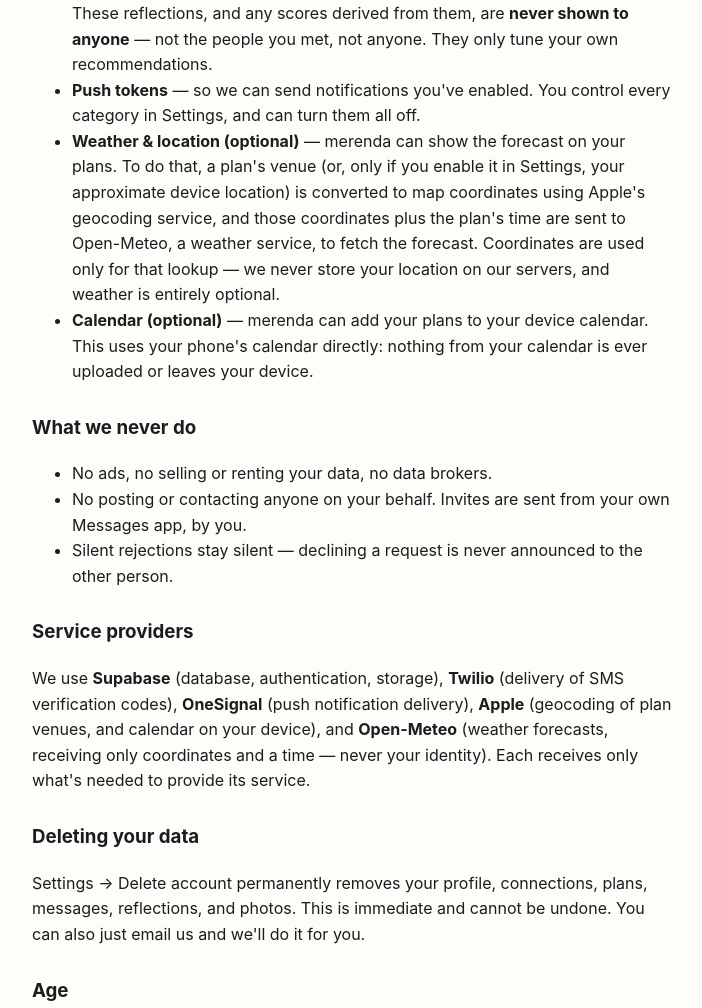
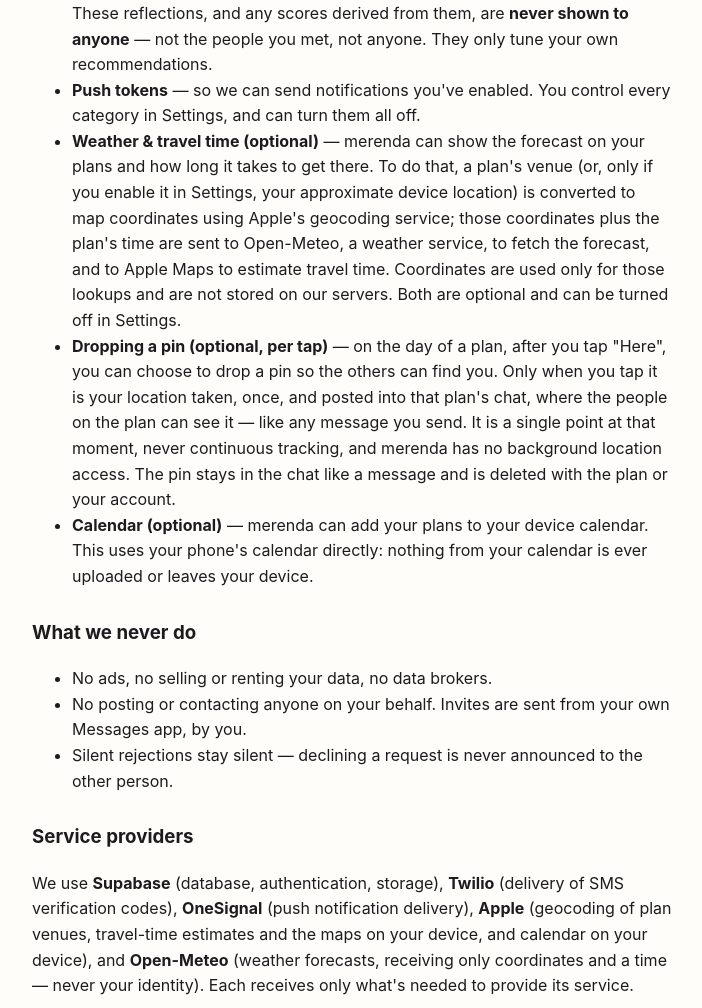
Before and after one commit to dhnightingale/merenda-legal, a plain HTML site: page index.html in a window 1280 px wide. Shown: the part 948-1956 px from the top of the page, without its empty margins (288-990 px from the left). Drawn offline with Linux system fonts and the light colour scheme.

Commit message:
Disclose the day-of pin (per-tap location in a plan's chat) and travel time; bump effective date

```diff
--- a/index.html
+++ b/index.html
@@ -19,7 +19,7 @@
 <body>
 <h1>merenda</h1>
 <h2>Privacy Policy</h2>
-<p><em>Effective August 31, 2026</em></p>
+<p><em>Effective September 19, 2026</em></p>
 
 <p>merenda (formerly Friendli) is a social app for making plans with people you actually want to see. This policy explains what we collect, why, and what we never do with it.</p>
 
@@ -33,7 +33,8 @@
 <li><strong>Plans, availability, and messages</strong> — plans you create or join, your "Open to Plans" windows, and messages, photos, and videos you send in plan chats. Visible only to the people the app's rules say can see them.</li>
 <li><strong>Hangout reflections</strong> — after a hangout you can privately note how it felt. These reflections, and any scores derived from them, are <strong>never shown to anyone</strong> — not the people you met, not anyone. They only tune your own recommendations.</li>
 <li><strong>Push tokens</strong> — so we can send notifications you've enabled. You control every category in Settings, and can turn them all off.</li>
-<li><strong>Weather &amp; location (optional)</strong> — merenda can show the forecast on your plans. To do that, a plan's venue (or, only if you enable it in Settings, your approximate device location) is converted to map coordinates using Apple's geocoding service, and those coordinates plus the plan's time are sent to Open-Meteo, a weather service, to fetch the forecast. Coordinates are used only for that lookup — we never store your location on our servers, and weather is entirely optional.</li>
+<li><strong>Weather &amp; travel time (optional)</strong> — merenda can show the forecast on your plans and how long it takes to get there. To do that, a plan's venue (or, only if you enable it in Settings, your approximate device location) is converted to map coordinates using Apple's geocoding service; those coordinates plus the plan's time are sent to Open-Meteo, a weather service, to fetch the forecast, and to Apple Maps to estimate travel time. Coordinates are used only for those lookups and are not stored on our servers. Both are optional and can be turned off in Settings.</li>
+<li><strong>Dropping a pin (optional, per tap)</strong> — on the day of a plan, after you tap "Here", you can choose to drop a pin so the others can find you. Only when you tap it is your location taken, once, and posted into that plan's chat, where the people on the plan can see it — like any message you send. It is a single point at that moment, never continuous tracking, and merenda has no background location access. The pin stays in the chat like a message and is deleted with the plan or your account.</li>
 <li><strong>Calendar (optional)</strong> — merenda can add your plans to your device calendar. This uses your phone's calendar directly: nothing from your calendar is ever uploaded or leaves your device.</li>
 </ul>
 
@@ -45,7 +46,7 @@
 </ul>
 
 <h3>Service providers</h3>
-<p>We use <strong>Supabase</strong> (database, authentication, storage), <strong>Twilio</strong> (delivery of SMS verification codes), <strong>OneSignal</strong> (push notification delivery), <strong>Apple</strong> (geocoding of plan venues, and calendar on your device), and <strong>Open-Meteo</strong> (weather forecasts, receiving only coordinates and a time — never your identity). Each receives only what's needed to provide its service.</p>
+<p>We use <strong>Supabase</strong> (database, authentication, storage), <strong>Twilio</strong> (delivery of SMS verification codes), <strong>OneSignal</strong> (push notification delivery), <strong>Apple</strong> (geocoding of plan venues, travel-time estimates and the maps on your device, and calendar on your device), and <strong>Open-Meteo</strong> (weather forecasts, receiving only coordinates and a time — never your identity). Each receives only what's needed to provide its service.</p>
 
 <h3>Deleting your data</h3>
 <p>Settings → Delete account permanently removes your profile, connections, plans, messages, reflections, and photos. This is immediate and cannot be undone. You can also just email us and we'll do it for you.</p>
```
